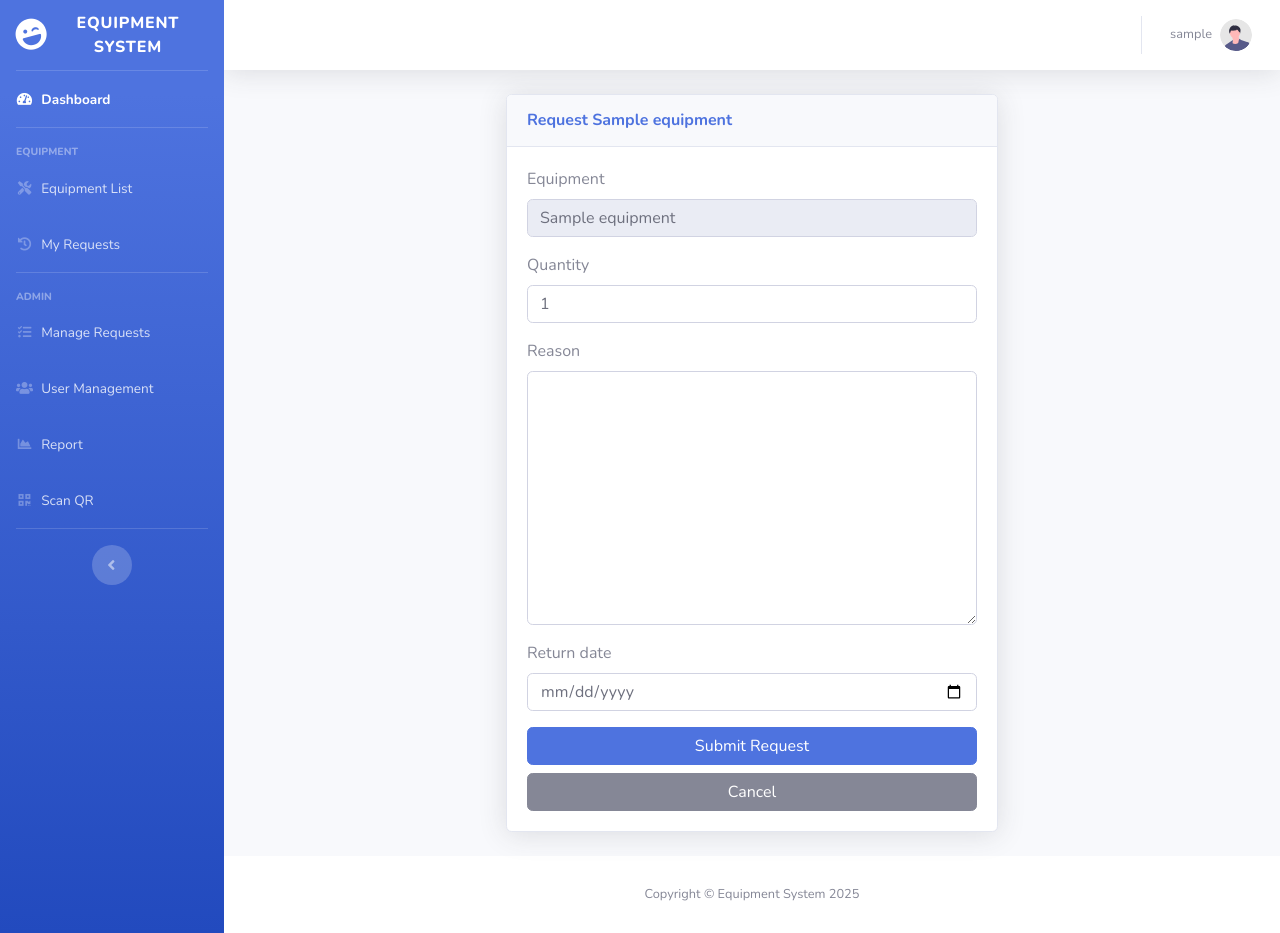
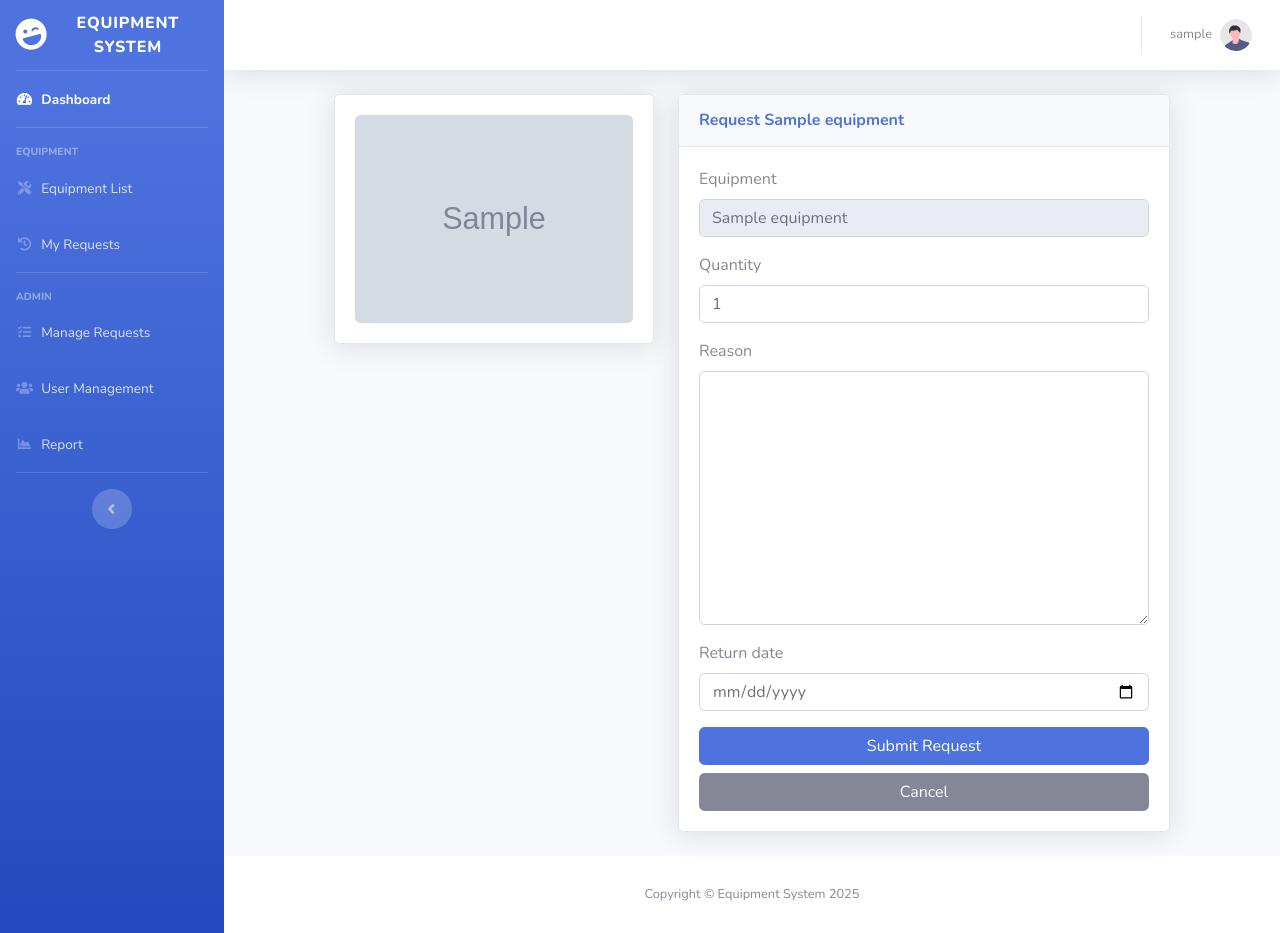
Before and after one commit to oat2535/Equipment-System, a Django app: page /request/1/ in a window 1280 px wide. Run offline with Django 5.2, Linux system fonts and the light colour scheme; a user stored in the database is signed in; tables that the repository leaves empty hold one stand-in row (values such as "Sample post"); grey boxes marked "Sample" are stand-in pictures; some libraries are stand-ins or nearby versions.

Commit message:
Update request form layout and hide/remove sidebar menus

```diff
--- a/templates/base.html
+++ b/templates/base.html
@@ -96,19 +96,23 @@
             </li>
             {% endif %}
 
+            {% if user.is_staff %}
             <!-- Nav Item - Report -->
             <li class="nav-item">
                 <a class="nav-link" href="{% url 'request_report' %}">
                     <i class="fas fa-fw fa-chart-area"></i>
                     <span>Report</span></a>
             </li>
+            {% endif %}
 
+            {% comment %}
             <!-- Nav Item - Scan QR -->
             <li class="nav-item">
                 <a class="nav-link" href="{% url 'scan_qr' %}">
                     <i class="fas fa-fw fa-qrcode"></i>
                     <span>Scan QR</span></a>
             </li>
+            {% endcomment %}
 
             <!-- Divider -->
             <hr class="sidebar-divider d-none d-md-block">
--- a/templates/request_form.html
+++ b/templates/request_form.html
@@ -4,6 +4,23 @@
 
 {% block content %}
 <div class="row justify-content-center">
+    <!-- Equipment Image Column -->
+    <div class="col-lg-4">
+        <div class="card shadow mb-4">
+            <div class="card-body text-center">
+                {% if equipment.image %}
+                    <img src="{{ equipment.image.url }}" class="img-fluid rounded" alt="{{ equipment.name }}" style="max-height: 300px; object-fit: cover;">
+                {% else %}
+                    <div class="py-5">
+                        <i class="fas fa-image fa-5x text-gray-300"></i>
+                        <p class="mt-3 text-muted">No Image Available</p>
+                    </div>
+                {% endif %}
+            </div>
+        </div>
+    </div>
+
+    <!-- Request Form Column -->
     <div class="col-lg-6">
         <div class="card shadow mb-4">
             <div class="card-header py-3">
```
